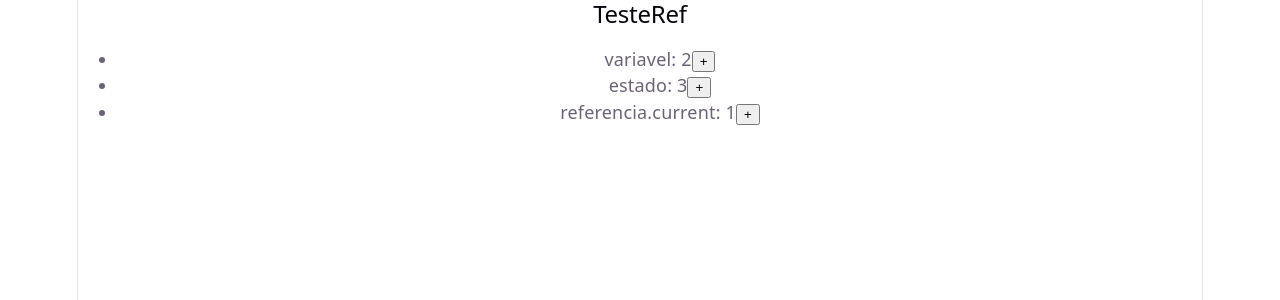
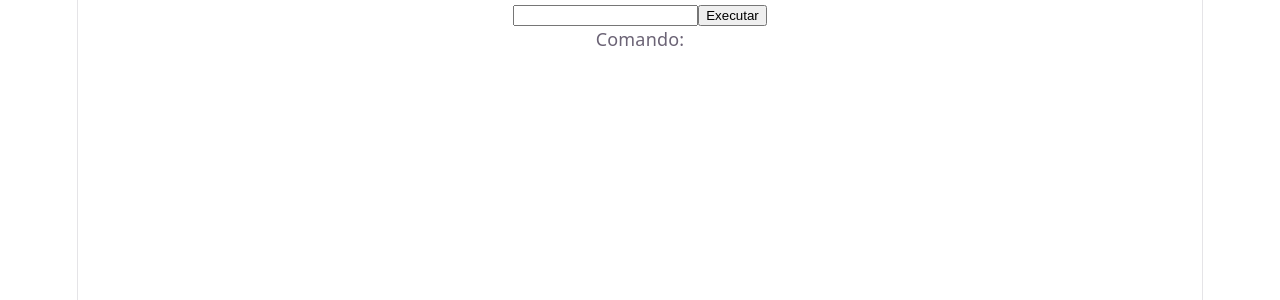
Before and after one commit to ufjf-dcc207/ufjf-dcc207-2026-3-a-atv11-igorknop, a React (Vite) app: page / in a window 1280 px wide. Shown: the top 300 px of the page. Built offline with nearby package versions, Linux system fonts and the light colour scheme.

Commit message:
adiciona estado comando

```diff
--- a/src/App.tsx
+++ b/src/App.tsx
@@ -1,4 +1,5 @@
 import './App.css'
+import Prompt from './Prompt'
 import { TesteRef } from './TesteRef'
 
 function App() {
@@ -6,7 +7,8 @@ function App() {
 
   return (
     <div>
-      <TesteRef />
+      <Prompt />
+      {/* <TesteRef /> */}
     </div>
   )
 }
--- /dev/null
+++ b/src/Prompt.tsx
@@ -0,0 +1,20 @@
+import { useState } from "react";
+
+export default function Prompt() {
+    const [entrada, setEntrada] = useState("");
+    const [comando, setComando] = useState("");
+    function aoDigitar(evento){
+        setEntrada(evento.target.value);
+        console.log(evento.target.value);
+    }
+    function aoExecutar() {
+        setComando(entrada);
+    }
+    return (
+        <div>
+            <input onChange={aoDigitar}/>
+            <button onClick={aoExecutar}>Executar</button>
+            <div>Comando: {comando}</div>
+        </div>
+    );
+}
```
